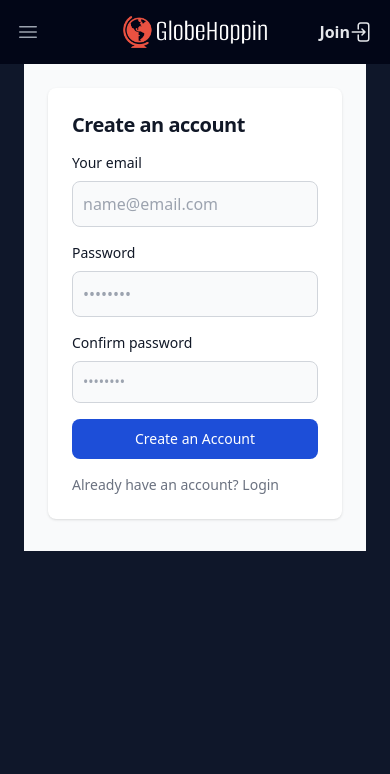
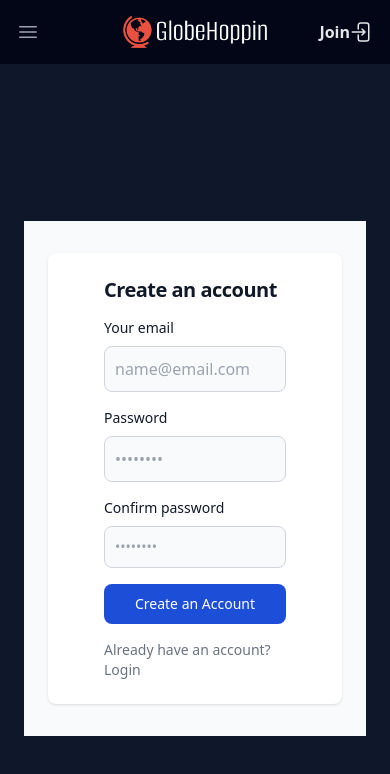
Before and after one commit to GlobeHoppin/GlobeHoppin, a React (Vite) app: page /register in a window 390 px wide. Shown: the top 774 px of the page. Built offline with nearby package versions, Linux system fonts and the light colour scheme.

Commit message:
Signup & login page side components not responsive on mobile #8

```diff
--- a/src/pages/Loginpage.jsx
+++ b/src/pages/Loginpage.jsx
@@ -8,8 +8,8 @@ function Loginpage() {
       <div className="relative isolate px-6 pt-14 lg:px-8">
         <PageNav />
         <div className="mx-auto text-gray-200">
-          <div className="grid md:grid-cols-2">
-            <div className="hidden sm:mb-8 sm:flex sm:justify-center">
+          <div className="grid justify-center items-center md:grid-cols-2">
+            <div className="hidden sm:mb-8 sm:flex  sm:justify-center">
               <div className="mx-auto max-w-2xl py-32 sm:py-48 lg:py-40">
                 <div className="text-center">
                   <h1 className="mb-4 text-3xl font-extrabold text-gray-900 dark:text-white md:text-5xl lg:text-6xl">
@@ -32,10 +32,10 @@ function Loginpage() {
                 </div>
               </div>
             </div>
-            <div className="">
+            <div className="h-screen flex md:block justify-center items-center">
               <section className="bg-gray-50 dark:bg-gray-900">
                 <div className="flex flex-col items-center justify-center px-6 py-8 mx-auto md:h-screen lg:py-0">
-                  <div className="w-full bg-white rounded-lg shadow dark:border md:mt-0 sm:max-w-md xl:p-0 dark:bg-gray-800 dark:border-gray-700">
+                  <div className="w-full bg-white sm:px-8 md:px-0  rounded-lg shadow dark:border md:mt-0 sm:max-w-md xl:p-0 dark:bg-gray-800 dark:border-gray-700">
                     <div className="p-6 space-y-4 md:space-y-6 sm:p-8">
                       <h1 className="text-xl font-bold leading-tight tracking-tight text-gray-900 md:text-2xl dark:text-white">
                         Sign in to your account
--- a/src/pages/Registerpage.jsx
+++ b/src/pages/Registerpage.jsx
@@ -6,7 +6,7 @@ function Registerpage() {
     <div className="relative isolate px-6 pt-14 lg:px-8">
       <PageNav />
       <div className="mx-auto text-gray-200">
-        <div className="grid md:grid-cols-2">
+        <div className="grid justify-center items-center md:grid-cols-2">
           <div className="hidden sm:mb-8 sm:flex sm:justify-center">
             <div className="mx-auto max-w-2xl py-32 sm:py-48 lg:py-40">
               <div className="text-center">
@@ -30,10 +30,10 @@ function Registerpage() {
               </div>
             </div>
           </div>
-          <div className="">
+          <div className="h-screen flex md:block justify-center items-center">
             <section className="bg-gray-50 dark:bg-gray-900">
               <div className="flex flex-col items-center justify-center px-6 py-8 mx-auto md:h-screen lg:py-0">
-                <div className="w-full bg-white rounded-lg shadow dark:border md:mt-0 sm:max-w-md xl:p-0 dark:bg-gray-800 dark:border-gray-700">
+                <div className="w-full bg-white px-8 md:px-0 rounded-lg shadow dark:border md:mt-0 sm:max-w-md xl:p-0 dark:bg-gray-800 dark:border-gray-700">
                   <div className="p-6 space-y-4 md:space-y-6 sm:p-8">
                     <h1 className="text-xl font-bold leading-tight tracking-tight text-gray-900 md:text-2xl dark:text-white">
                       Create an account
```
